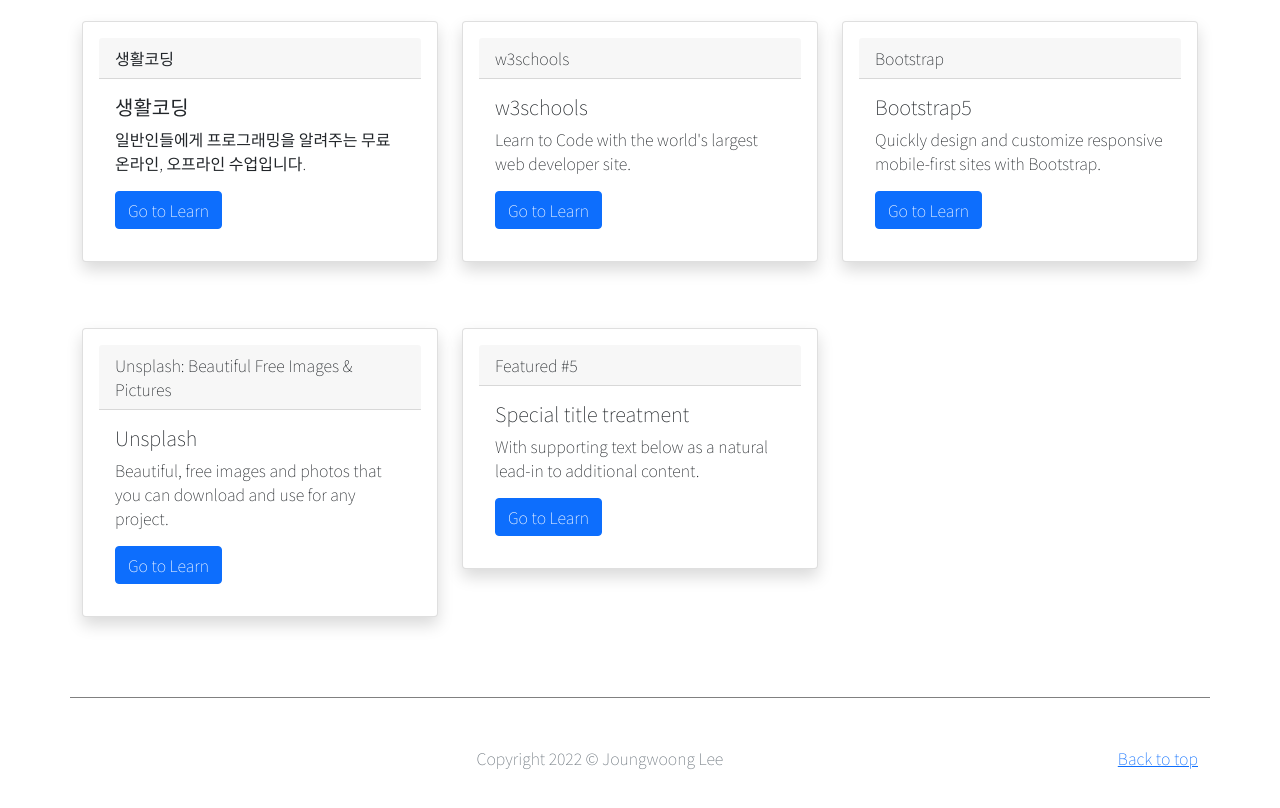
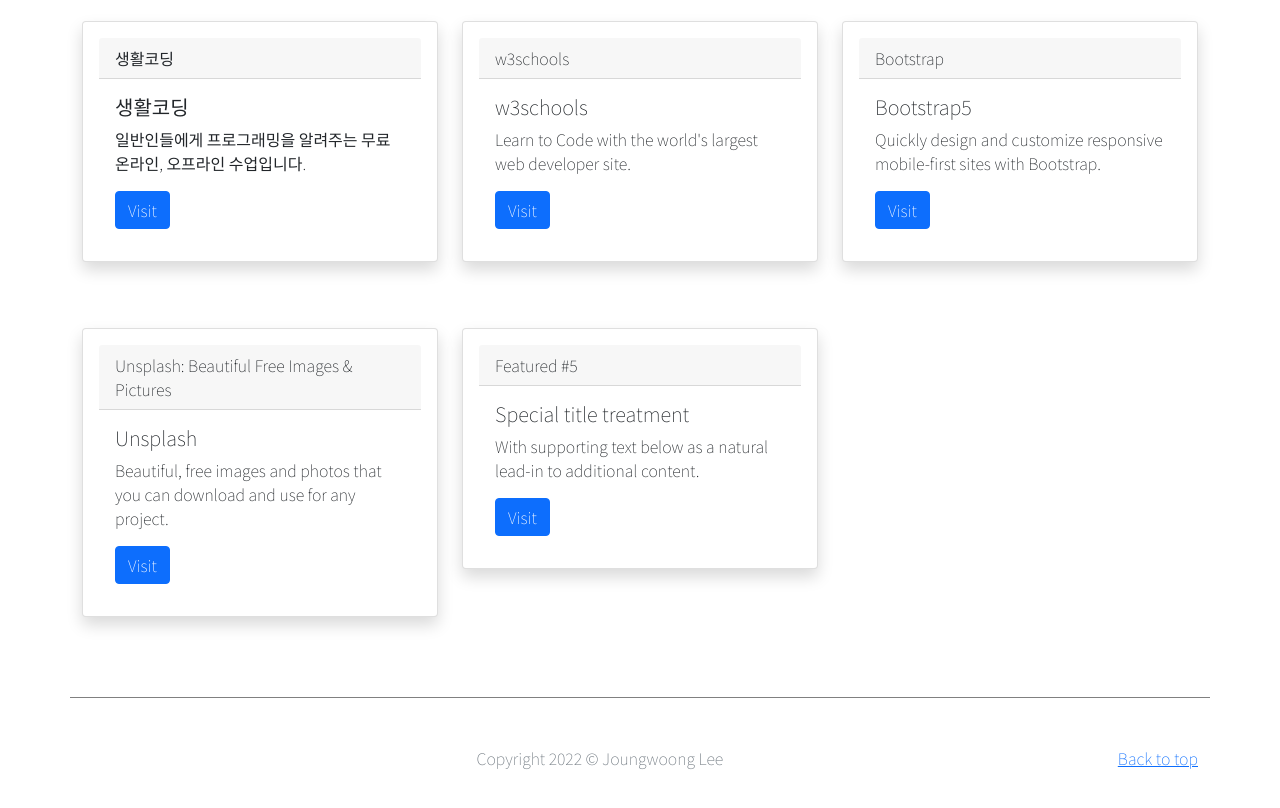
Before and after one commit to joungwoonglee/Life-Coding, a plain HTML site: page index.html in a window 1280 px wide. Shown: the part 5937-6745 px from the top of the page. Drawn offline with nearby package versions, Linux system fonts and the light colour scheme; a web font is replaced by a local one.

Commit message:
Go to Learn -> Visit in LINK tab

```diff
--- a/index.html
+++ b/index.html
@@ -559,7 +559,7 @@
             <div class="card-body">
               <h5 class="card-title">생활코딩</h5>
               <p class="card-text">일반인들에게 프로그래밍을 알려주는 무료 온라인, 오프라인 수업입니다.</p>
-              <a href="https://opentutorials.org/course/1" class="btn btn-primary">Go to Learn</a>
+              <a href="https://opentutorials.org/course/1" class="btn btn-primary">Visit</a>
             </div>
           </div>
         </div>
@@ -571,7 +571,7 @@
             <div class="card-body">
               <h5 class="card-title">w3schools</h5>
               <p class="card-text">Learn to Code with the world's largest web developer site.</p>
-              <a href="https://www.w3schools.com/" class="btn btn-primary">Go to Learn</a>
+              <a href="https://www.w3schools.com/" class="btn btn-primary">Visit</a>
             </div>
           </div>
         </div>
@@ -583,7 +583,7 @@
             <div class="card-body">
               <h5 class="card-title">Bootstrap5</h5>
               <p class="card-text">Quickly design and customize responsive mobile-first sites with Bootstrap.</p>
-              <a href="https://getbootstrap.com/docs/5.1/getting-started/introduction/" class="btn btn-primary">Go to Learn</a>
+              <a href="https://getbootstrap.com/docs/5.1/getting-started/introduction/" class="btn btn-primary">Visit</a>
             </div>
           </div>
         </div>
@@ -595,7 +595,7 @@
             <div class="card-body">
               <h5 class="card-title">Unsplash</h5>
               <p class="card-text">Beautiful, free images and photos that you can download and use for any project.</p>
-              <a href="https://unsplash.com/" class="btn btn-primary">Go to Learn</a>
+              <a href="https://unsplash.com/" class="btn btn-primary">Visit</a>
             </div>
           </div>
         </div>
@@ -607,7 +607,7 @@
             <div class="card-body">
               <h5 class="card-title">Special title treatment</h5>
               <p class="card-text">With supporting text below as a natural lead-in to additional content.</p>
-              <a href="#" class="btn btn-primary">Go to Learn</a>
+              <a href="#" class="btn btn-primary">Visit</a>
             </div>
           </div>
         </div>
```
